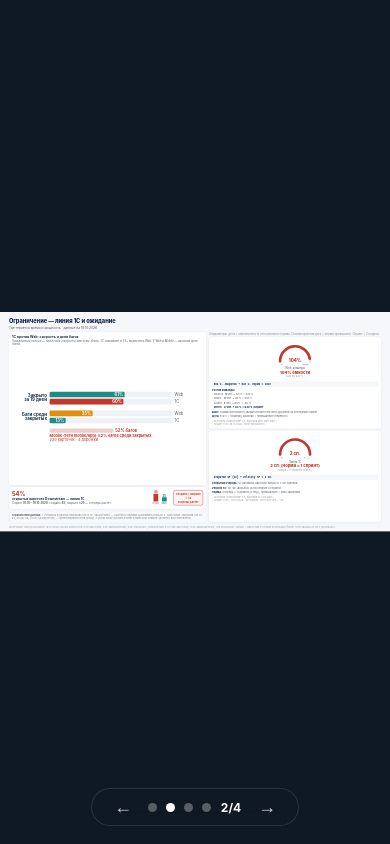
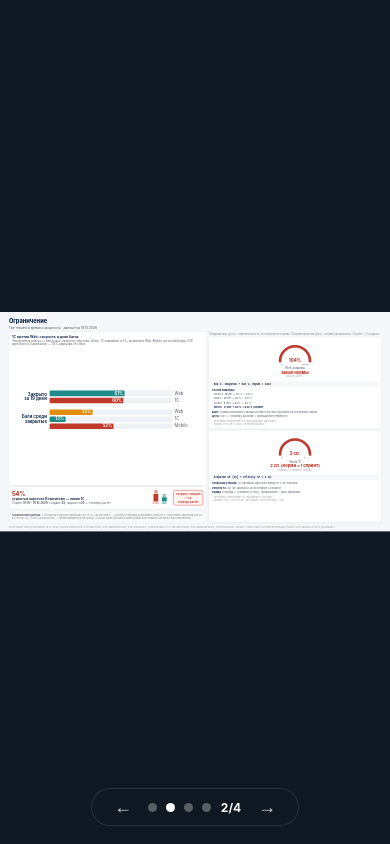
Before and after one commit to MikhailBatyl/PMO-Dev_Slides, a website: page index.html in a window 390 px wide. Both pictures are taken after a click on the element 170 px from the left and 807 px from the top of the page. Drawn offline with Linux system fonts and the light colour scheme.

Commit message:
Fix slide 2 title, Mobile bug bar, and full gauge on overload.
Co-authored-by: Cursor <cursoragent@cursor.com>

```diff
--- a/index.html
+++ b/index.html
@@ -286,16 +286,16 @@ table.mini td:first-child{font-weight:700;white-space:nowrap}
   </section>
 
   <!-- ═══════ SLIDE 2 ═══════ -->
-  <section class="slide" id="s2" aria-label="Слайд 2: ограничения — линия 1С и мощность">
+  <section class="slide" id="s2" aria-label="Слайд 2: ограничение">
    <div class="sh">
-    <h1>Ограничение — линия 1С и ожидание</h1>
+    <h1>Ограничение</h1>
     <h2 id="s2sub"></h2>
    </div>
    <div class="s2b">
     <div class="s2L">
      <div class="cc" style="flex:1">
       <h3>1С против Web: скорость и доля багов</h3>
-      <p class="hint">Чем длиннее полоса — тем лучше (скорость) или хуже (баги). 1С закрывает в 1,5× медленнее Web. У Web и Mobile — высокая доля багов.</p>
+      <p class="hint">Чем длиннее полоса — тем лучше (скорость) или хуже (баги). 1С закрывает в 1,5× медленнее Web. Mobile (теги mobile/app, 229 карточек на 4 дорожках) — 52% закрытых это баги.</p>
       <figure aria-label="Парные горизонтальные столбцы 1С vs Web">
        <svg id="pbSvg" viewBox="0 0 650 190" preserveAspectRatio="xMidYMid meet">
         <title>1С vs Web: скорость закрытия и доля багов</title>
@@ -904,7 +904,7 @@ function drawStackedBars(id,rows){
 ════════════════════════════════════ */
 function drawPairedBars(id,groups){
   const svg=document.getElementById(id);
-  const W=650,H=190,p={t:16,r:104,b:28,l:128};
+  const W=650,H=190,p={t:12,r:104,b:8,l:128};
   const cw=W-p.l-p.r,bH=19,bgap=5,ggap=16;
   let y=p.t;
 
@@ -939,26 +939,6 @@ function drawPairedBars(id,groups){
     });
     y+=ggap;
   });
-
-  // Mobile separate marker — bar slightly higher so two-line label fits inside viewBox
-  const mobileBarW=DATA.lines.bugShareClosed.mobile/100*cw;
-  const mobileY=H-42;
-  svg.appendChild(se('rect',{x:p.l,y:mobileY-7,
-    width:mobileBarW,height:14,fill:C.red,rx:'4',opacity:'.25'}));
-  // percentage value right of bar
-  const mt=se('text',{x:p.l+mobileBarW+6,y:mobileY,
-    'font-size':'14','font-weight':'700','fill':C.red,'dominant-baseline':'middle'});
-  mt.textContent=DATA.lines.bugShareClosed.mobile+'% багов';
-  svg.appendChild(mt);
-  // two-line description below the bar (left-aligned, fits within viewBox)
-  const ml1=se('text',{x:p.l,y:mobileY+10,
-    'font-size':'13','font-weight':'700','fill':C.red,'dominant-baseline':'hanging'});
-  ml1.textContent='Mobile (теги mobile/app): '+DATA.lines.bugShareClosed.mobile+'% багов среди закрытых';
-  svg.appendChild(ml1);
-  const ml2=se('text',{x:p.l,y:mobileY+23,
-    'font-size':'13','fill':C.red,'dominant-baseline':'hanging'});
-  ml2.textContent='229 карточек · 4 дорожки';
-  svg.appendChild(ml2);
 }
 
 /* ════════════════════════════════════
@@ -995,19 +975,23 @@ function drawGauge(id,value,maxVal,color,showOverflow){
   svg.appendChild(se('path',{
     d:`M ${bx1} ${cy} A ${R} ${R} 0 0 1 ${bx2} ${cy}`,
     fill:'none',stroke:'#DDE3EB','stroke-width':'12','stroke-linecap':'round'}));
-  // value arc
-  const pct=Math.min(value/maxVal,1);
-  if(pct>0.01){
+  // value arc: if value ≥ max, paint the full upper semicircle (two 90° arcs, no SVG large-arc ambiguity)
+  const over=value>=maxVal;
+  const pct=over?1:Math.min(value/maxVal,1);
+  if(pct>=0.999){
+    svg.appendChild(se('path',{
+      d:`M ${bx1} ${cy} A ${R} ${R} 0 0 1 ${cx} ${cy-R} A ${R} ${R} 0 0 1 ${bx2} ${cy}`,
+      fill:'none',stroke:color,'stroke-width':'12','stroke-linecap':'round'}));
+  }else if(pct>0.01){
     const ang=(180+pct*180)*Math.PI/180;
     const ex=(cx+R*Math.cos(ang)).toFixed(2);
     const ey=(cy+R*Math.sin(ang)).toFixed(2);
-    const la=pct>=0.999?1:0;
     svg.appendChild(se('path',{
-      d:`M ${bx1} ${cy} A ${R} ${R} 0 ${la} 1 ${ex} ${ey}`,
+      d:`M ${bx1} ${cy} A ${R} ${R} 0 0 1 ${ex} ${ey}`,
       fill:'none',stroke:color,'stroke-width':'12','stroke-linecap':'round'}));
   }
   // overflow marker
-  if(showOverflow&&value>maxVal*0.95){
+  if(showOverflow&&over){
     const ov=se('text',{x:cx,y:cy+22,'text-anchor':'middle','font-size':'13','font-weight':'700','fill':C.red,'dominant-baseline':'hanging'});
     ov.textContent='ПЕРЕГРУЗКА';
     svg.appendChild(ov);
@@ -1126,13 +1110,14 @@ function init(){
     ]},
     {label:'Баги среди\nзакрытых', max:100, pairs:[
       {label:'Web',value:DATA.lines.bugShareClosed.web, color:C.amber},
-      {label:'1С', value:DATA.lines.bugShareClosed.c1,  color:C.teal}
+      {label:'1С', value:DATA.lines.bugShareClosed.c1,  color:C.teal},
+      {label:'Mobile',value:DATA.lines.bugShareClosed.mobile, color:C.red}
     ]}
   ]);
 
   // Gauges
-  drawGauge('g1Svg',DATA.capacity.webLoadPct,110,C.red,true);
-  document.getElementById('gWv').textContent=DATA.capacity.webLoadPct+'% ёмкости';
+  drawGauge('g1Svg',DATA.capacity.webLoadPct,100,C.red,true);
+  document.getElementById('gWv').textContent='выше нормы';
   document.getElementById('gWs').textContent=
     DATA.capacity.webClosedHours+' из '+DATA.capacity.webNominalHours+' ч.';
   document.getElementById('gWdet').innerHTML=
```
